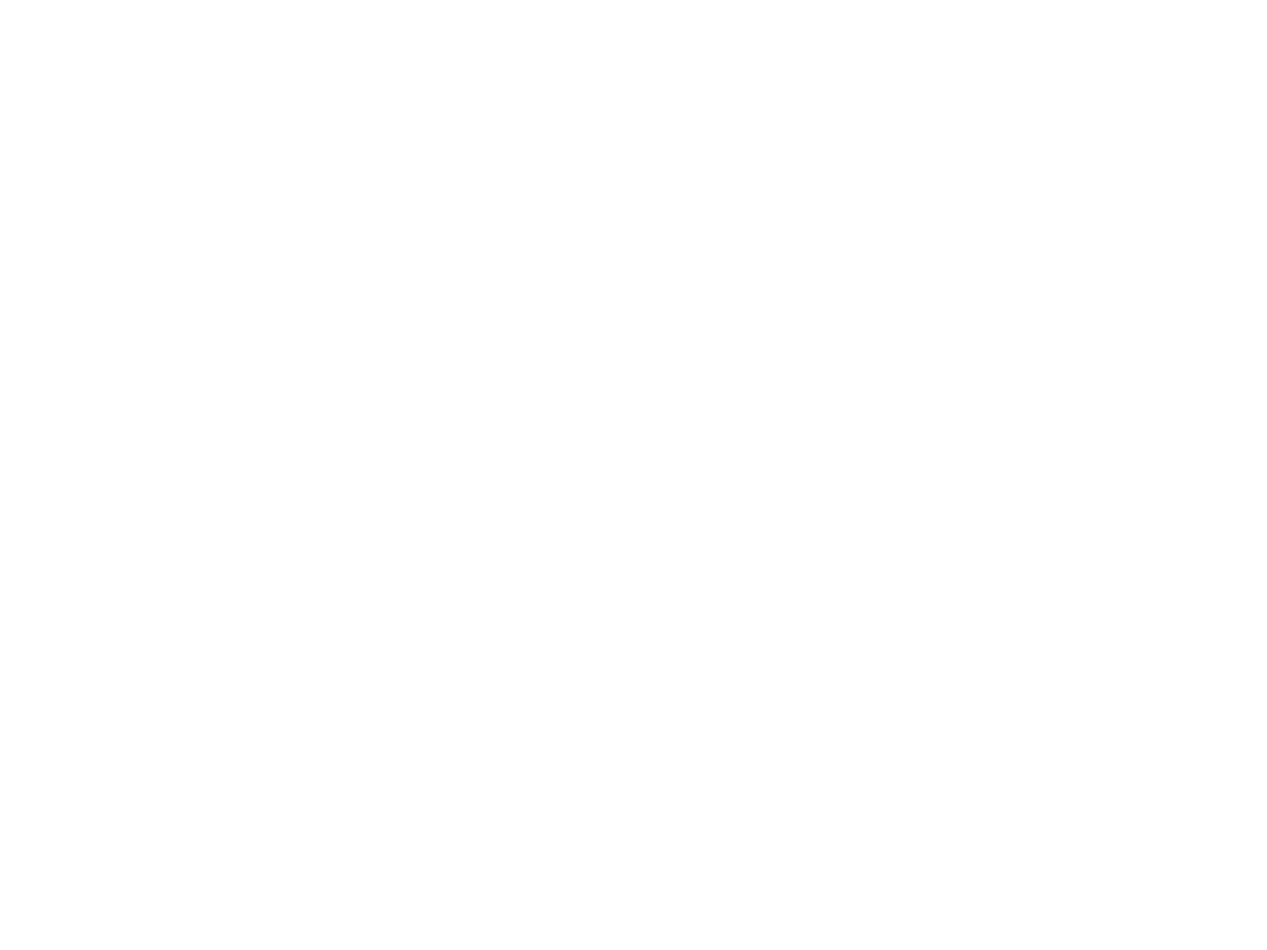
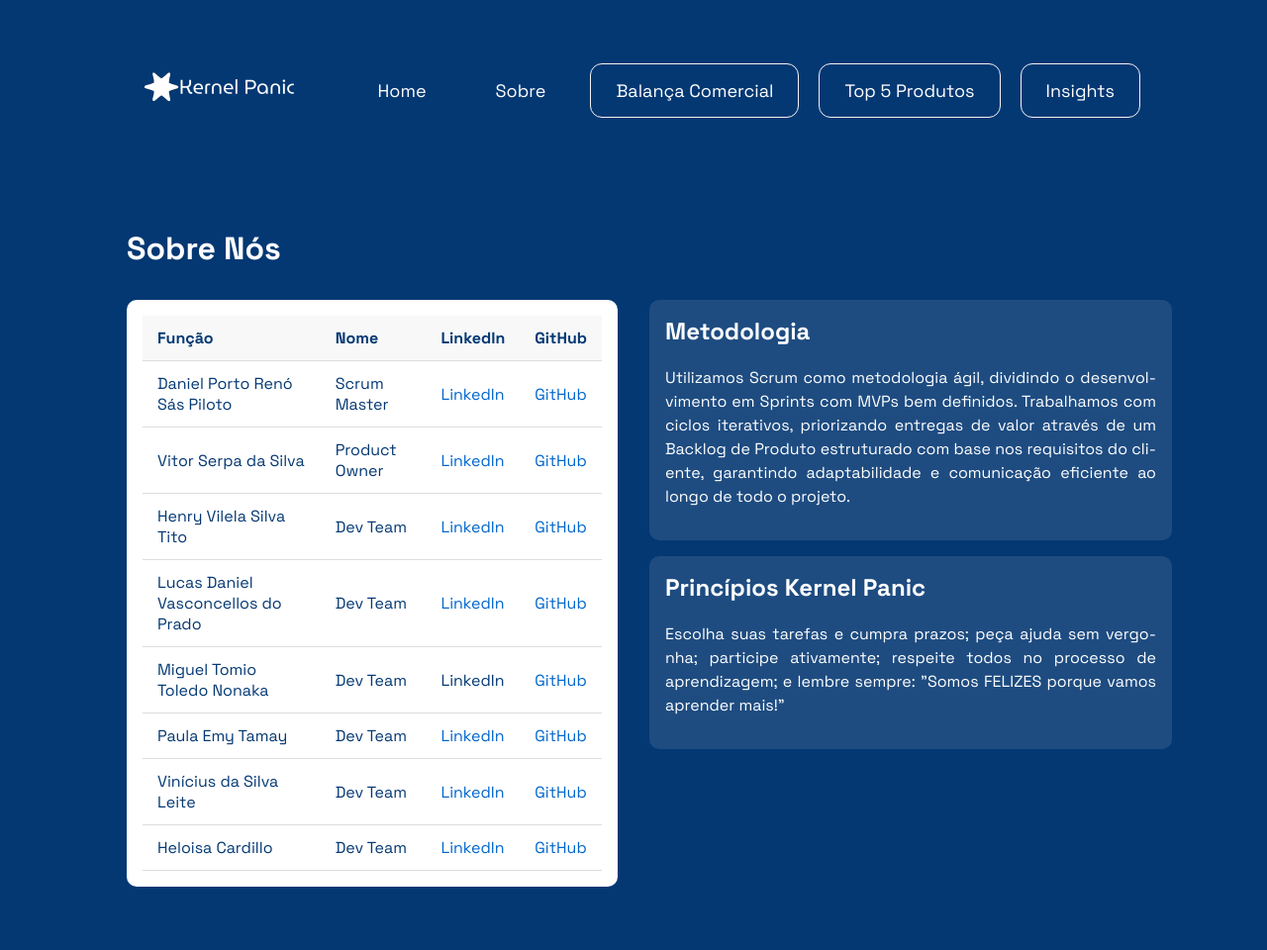
Before and after one commit to heloisa-cardillo/KernelPanic, a Flask app: page /sobre.html in a window 1280 px wide. Before the commit the page is empty. Shown: the whole page at 99% size. Before the commit the page ends 800 px from the top, so only its background shows below. Run offline with Flask 3, Linux system fonts and the light colour scheme.

Commit message:
feat (sobre): pagina sobre finalizada

```diff
--- /dev/null
+++ b/src/frontend-API/static/css/sobre.css
@@ -0,0 +1,122 @@
+@import url("https://fonts.googleapis.com/css2?family=Space+Grotesk:wght@400;700&display=swap");
+
+html {
+  scroll-behavior: smooth;
+}
+
+body {
+  position: relative;
+  background-color: #043873;
+  box-sizing: border-box;
+  height: 100%;
+  line-height: normal;
+  color: white;
+  font-family: "Space Grotesk";
+  margin: 4rem 8rem;
+}
+
+.mainPage {
+  margin-top: 7rem;
+}
+
+.mainPage h1 {
+  text-align: left;
+  margin-bottom: 2rem;
+  color: white;
+}
+
+.content-grid {
+  display: grid;
+  grid-template-columns: 1fr 1fr;
+  gap: 2rem;
+}
+
+.equipe {
+  background-color: white;
+  border-radius: 10px;
+  padding: 1rem;
+  height: auto;
+}
+
+.equipe-table {
+  width: 100%;
+  border-collapse: collapse;
+}
+
+.equipe-table th,
+.equipe-table td {
+  padding: 12px 15px;
+  text-align: left;
+  border-bottom: 1px solid #ddd;
+  color: #043873;
+}
+
+.equipe-table th {
+  background-color: #f8f8f8;
+  font-weight: bold;
+}
+
+.equipe-table tr:hover {
+  background-color: #f5f5f5;
+}
+
+.equipe-table a {
+  color: #0066cc;
+  text-decoration: none;
+}
+
+.equipe-table a:hover {
+  text-decoration: underline;
+}
+
+.info-container {
+  display: flex;
+  flex-direction: column;
+  gap: 1rem;
+}
+
+.metodologia,
+.principios {
+  background-color: rgba(255, 255, 255, 0.1);
+  border-radius: 10px;
+  padding: 1rem;
+  width: 100%;
+}
+
+.metodologia h2,
+.principios h2 {
+  margin-top: 0;
+  color: white;
+}
+
+.metodologia p,
+.principios p {
+  color: white;
+  word-wrap: break-word;
+  overflow-wrap: break-word;
+  hyphens: auto;
+  text-align: justify;
+  line-height: 1.5;
+}
+
+@media (max-width: 1024px) {
+  body {
+    margin: 2rem 4rem;
+  }
+
+  .content-grid {
+    grid-template-columns: 1fr;
+  }
+}
+
+@media (max-width: 600px) {
+  body {
+    margin: 1rem 1.5rem;
+  }
+
+  .equipe-table th,
+  .equipe-table td {
+    padding: 8px 10px;
+    font-size: 14px;
+  }
+}
--- a/src/frontend-API/templates/sobre.html
+++ b/src/frontend-API/templates/sobre.html
@@ -1 +1,114 @@
-<!-- template do sobre -->
+<!DOCTYPE html>
+<html lang="pt-br">
+
+<head>
+    <meta charset="UTF-8">
+    <meta name="viewport" content="width=device-width, initial-scale=1.0">
+    <link rel="stylesheet" href="{{ url_for('static', filename='css/normalize.css') }}" />
+    <link rel="stylesheet" href="{{ url_for('static', filename='css/header.css') }}" />
+    <link rel="stylesheet" href="{{ url_for('static', filename='css/sobre.css') }}" />
+    <title>Sobre</title>
+</head>
+
+<body>
+    <header class="header">
+        <a href="#">
+            <img src="{{ url_for('static', filename='img/KernelPanic.png') }}" alt="logo" class="logo" />
+        </a>
+
+        <section class="links">
+            <a href="/">Home</a>
+            <a href="sobre.html">Sobre</a>
+            <a href="#lineChartDiv" class="buttonHighlight">Balança Comercial</a>
+            <a href="#top5" class="buttonHighlight">Top 5 Produtos</a>
+            <a href="#top5" class="buttonHighlight">Insights</a>
+        </section>
+    </header>
+
+    <main class="mainPage">
+        <h1>Sobre Nós </h1>
+        <div class="content-grid">
+            <div class="equipe">
+                <table class="equipe-table">
+                    <thead>
+                        <tr>
+                            <th>Função</th>
+                            <th>Nome</th>
+                            <th>LinkedIn</th>
+                            <th>GitHub</th>
+                        </tr>
+                    </thead>
+                    <tbody>
+                        <tr>
+                            <td>Daniel Porto Renó Sás Piloto</td>
+                            <td>Scrum Master</td>
+                            <td><a href="https://www.linkedin.com/in/daniel-piloto-98b717226/">LinkedIn</a></td>
+                            <td><a href="https://github.com/danprsp">GitHub</a></td>
+                        </tr>
+                        <tr>
+                            <td>Vitor Serpa da Silva</td>
+                            <td>Product Owner</td>
+                            <td><a href="https://www.linkedin.com/in/vitor-serpa-925b46322/">LinkedIn</a></td>
+                            <td><a href="https://github.com/VitorSerpa">GitHub</a></td>
+                        </tr>
+                        <tr>
+                            <td>Henry Vilela Silva Tito</td>
+                            <td>Dev Team</td>
+                            <td><a href="https://www.linkedin.com/in/henry-tito-989b4b354/">LinkedIn</a></td>
+                            <td><a href="https://github.com/HenryTito">GitHub</a></td>
+                        </tr>
+                        <tr>
+                            <td>Lucas Daniel Vasconcellos do Prado</td>
+                            <td>Dev Team</td>
+                            <td><a href="https://www.linkedin.com/in/lucas-do-prado-30843b33a/">LinkedIn</a></td>
+                            <td><a
+                                    href="https://github.com/orgs/Kernel-Panic-FatecSjc/people/lucasdaniel0122">GitHub</a>
+                            </td>
+                        </tr>
+                        <tr>
+                            <td>Miguel Tomio Toledo Nonaka</td>
+                            <td>Dev Team</td>
+                            <td>LinkedIn</td>
+                            <td><a href="https://github.com/miguelnonaka">GitHub</a></td>
+                        </tr>
+                        <tr>
+                            <td>Paula Emy Tamay</td>
+                            <td>Dev Team</td>
+                            <td><a href="https://www.linkedin.com/in/paula-tamay-7a168228a/">LinkedIn</a></td>
+                            <td><a href="https://github.com/PaulaEmy">GitHub</a></td>
+                        </tr>
+                        <tr>
+                            <td>Vinícius da Silva Leite</td>
+                            <td>Dev Team</td>
+                            <td><a href="https://www.linkedin.com/in/vin%C3%ADcius-leite-4792b02ba/">LinkedIn</a></td>
+                            <td><a href="https://github.com/vinislvleite">GitHub</a></td>
+                        </tr>
+                        <tr>
+                            <td>Heloisa Cardillo</td>
+                            <td>Dev Team</td>
+                            <td><a href="https://www.linkedin.com/in/heloisa-cardillo-lima/">LinkedIn</a></td>
+                            <td><a href="https://github.com/heloisa-cardillo">GitHub</a></td>
+                        </tr>
+                    </tbody>
+                </table>
+            </div>
+            <div class="info-container">
+                <div class="metodologia">
+                    <h2>Metodologia</h2>
+                    <p>Utilizamos Scrum como metodologia ágil, dividindo o desenvolvimento em Sprints com MVPs bem
+                        definidos. Trabalhamos com ciclos iterativos, priorizando entregas de valor através de um
+                        Backlog de Produto estruturado com base nos requisitos do cliente, garantindo adaptabilidade e
+                        comunicação eficiente ao longo de todo o projeto.</p>
+                </div>
+                <div class="principios">
+                    <h2>Princípios Kernel Panic</h2>
+                    <p>Escolha suas tarefas e cumpra prazos; peça ajuda sem vergonha; participe ativamente; respeite
+                        todos no processo de aprendizagem; e lembre sempre: "Somos FELIZES porque vamos aprender mais!"
+                    </p>
+                </div>
+            </div>
+        </div>
+    </main>
+</body>
+
+</html>
```
